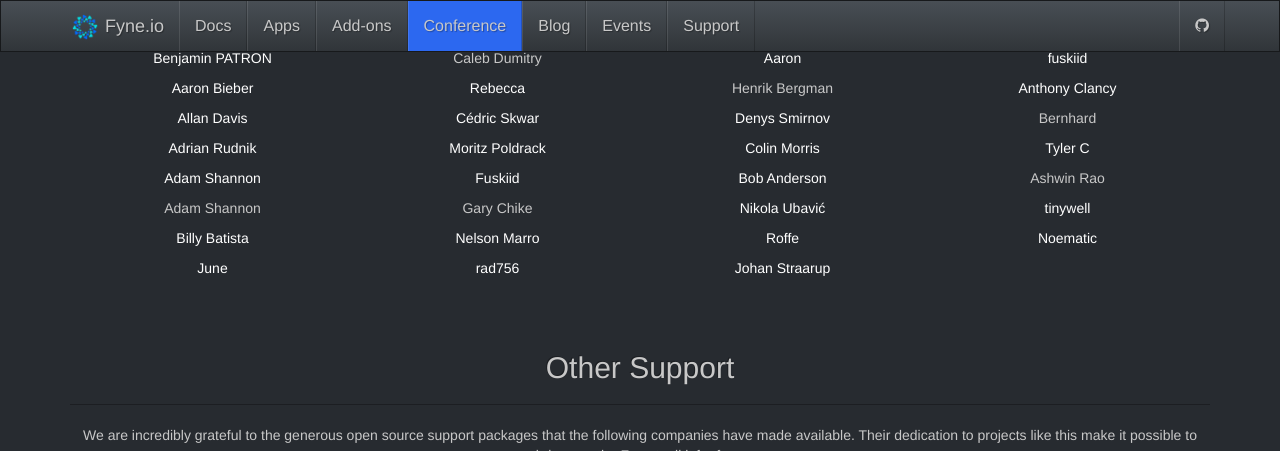
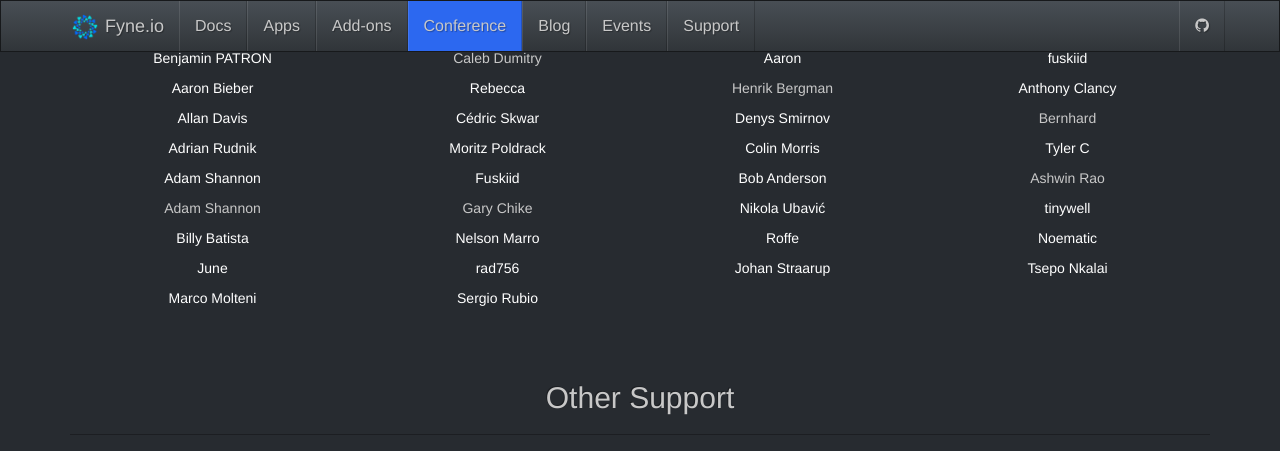
Before and after one commit to fyne-io/fyne-io.github.io, a Jekyll site: the page built from sponsor/index.md, in a window 1280 px wide and 900 px high, scrolled down 1185 px, cut to the strip 0-451 px from the top of the window. Built offline with Jekyll 4.4.1, drawn with Linux system fonts in a browser that asks for light colours.

Commit message:
Added awesome new sponsors

```diff
--- a/sponsor/index.md
+++ b/sponsor/index.md
@@ -271,7 +271,20 @@
 [Johan Straarup](https://github.com/jstraarup)
 </div>
 <div class="col-lg-3 text-center" markdown="1">
+[Tsepo Nkalai](https://github.com/nkalait)
 </div>
+
+<div class="col-lg-3 text-center" markdown="1">
+[Marco Molteni](https://github.com/marco-m)
+</div>
+<div class="col-lg-3 text-center" markdown="1">
+[Sergio Rubio](https://github.com/rubiojr)
+</div>
+<div class="col-lg-3 text-center" markdown="1">
+</div>
+<div class="col-lg-3 text-center" markdown="1">
+</div>
+
 
 
 </div>
```
